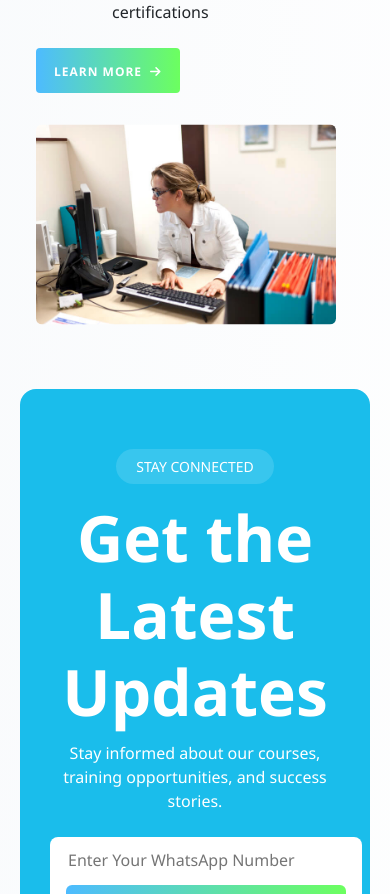
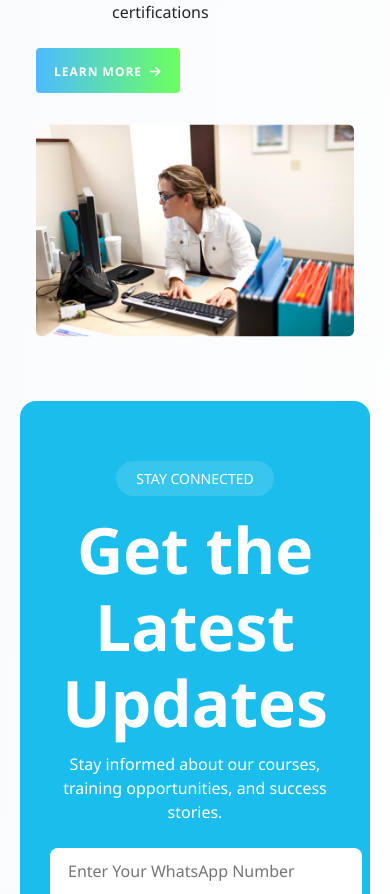
Before and after one commit to Rahulbala07/corewell_project, a React (Create React App) app: page /about in a window 390 px wide. Shown: the part 3600-4494 px from the top of the page. Built offline with nearby package versions, Linux system fonts and the light colour scheme.

Commit message:
ui fixes

```diff
--- a/src/pages/About/About.css
+++ b/src/pages/About/About.css
@@ -498,7 +498,14 @@
         .metrics-grid > div:nth-child(2) {
             animation: float 6s ease-in-out infinite 3s;
         }
-
+  @media (max-width: 950px) {
+            .thumbnail-wrapper{
+              justify-content: space-around;
+            }
+            .thumbnail-wrapper .thumbnail.image-1 {
+              left:0px !important;
+            }
+        }
         /* Mobile Responsiveness */
         @media (max-width: 768px) {
             /* .whatsapp-form {
@@ -506,12 +513,23 @@
                 gap: 12px;
                 padding: 20px;
             } */
+             .thumbnail-wrapper{
+              align-items: center;
+              justify-content: center;
+             }
+             .thumbnail-wrapper .thumbnail.image-1 img {
+                max-height: 350px;
+                width: 100%;
+             }
             .values-grid{
                 grid-template-columns: 1fr !important;
                 gap: 40px;
             }
             .thumbnail-wrapper .thumbnail.image-1{
               left:0px !important;
+            }
+            .about-section{
+         padding: 80px 20px 0px 20px;
             }
             .trust-indicators {
                 flex-direction: column;
```
